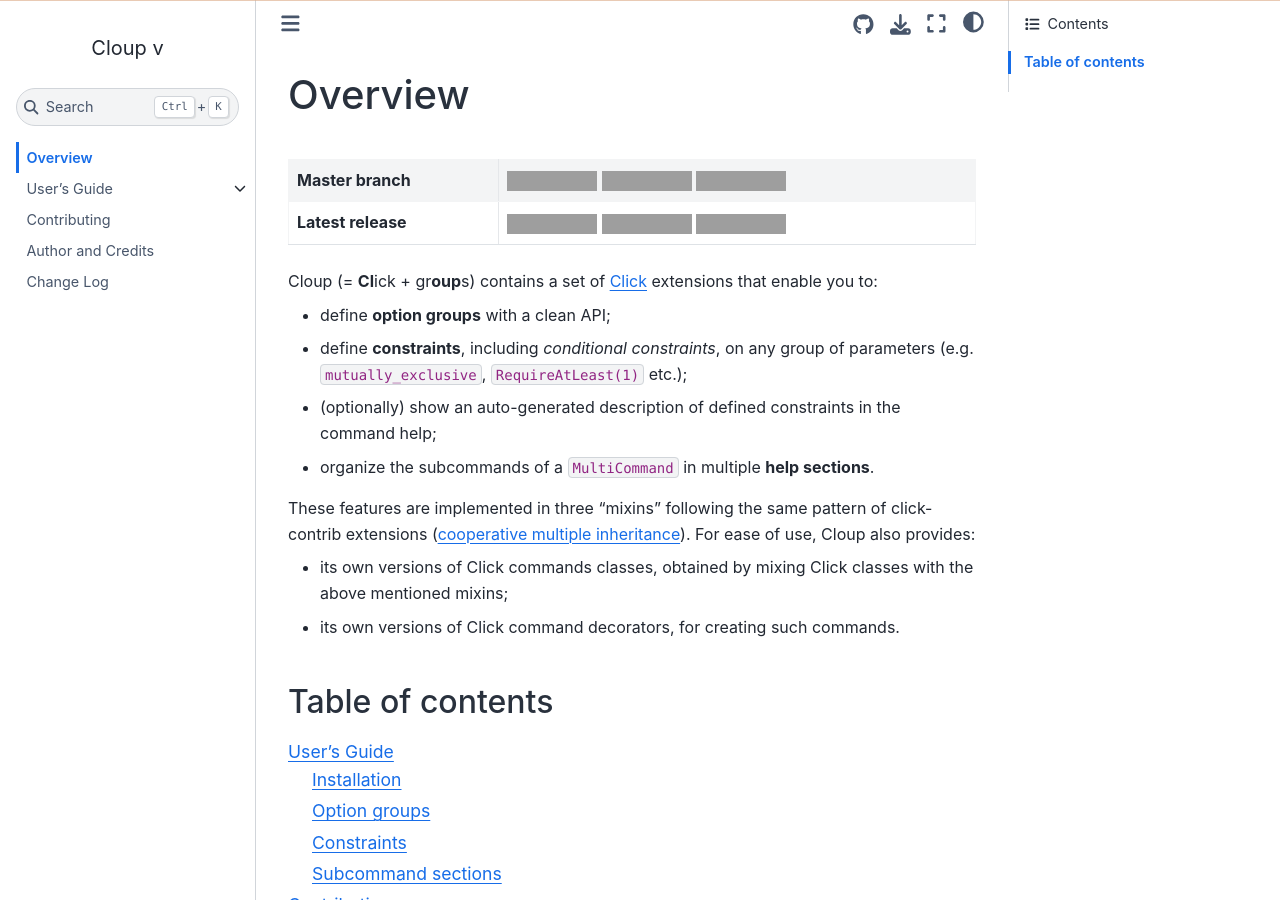
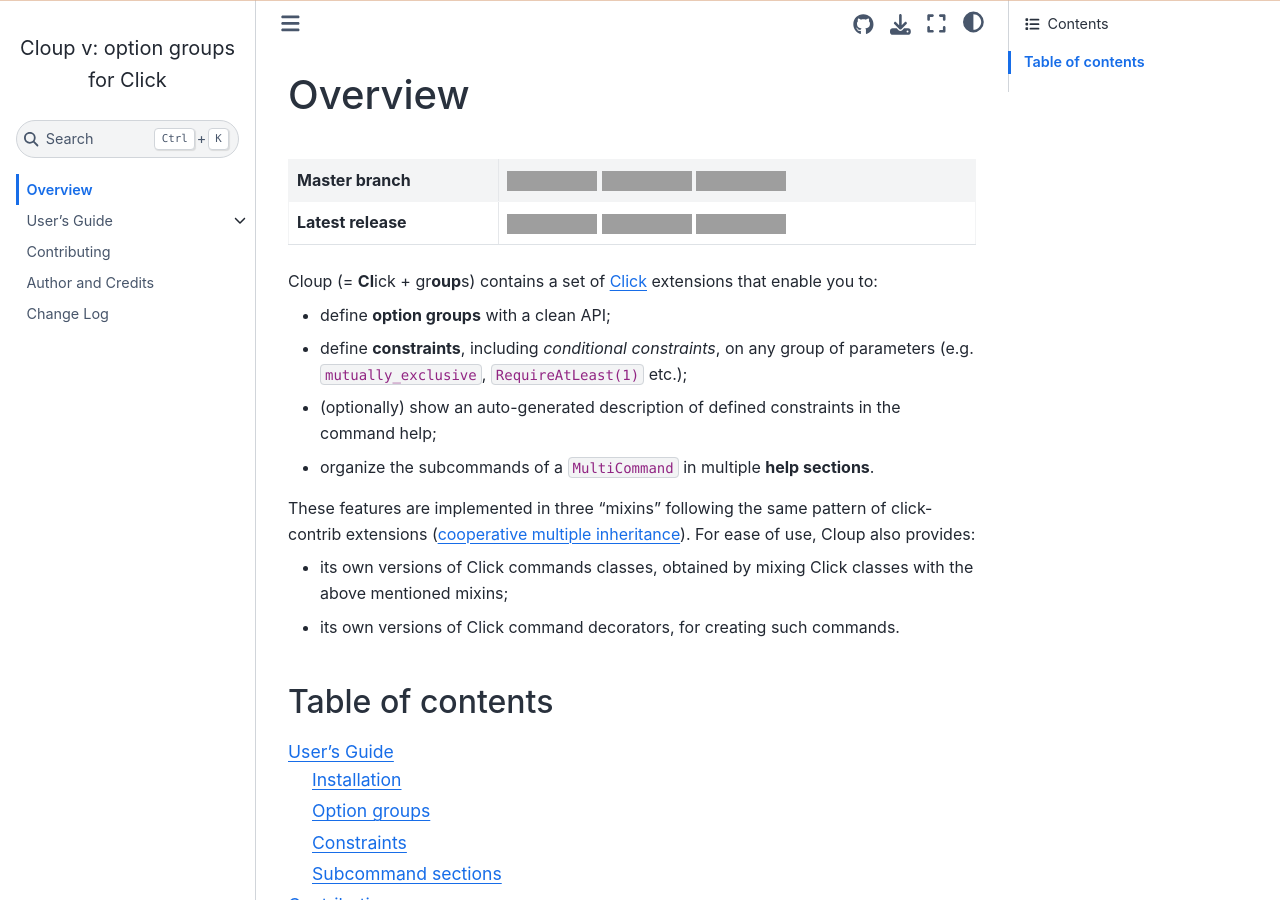
Before and after one commit to janluke/cloup, a Sphinx documentation site: the page built from docs/index.rst, in a window 1280 px wide and 900 px high. Built offline with Sphinx 7.4.7 and the Sphinx Book theme 1.1.4, drawn with Linux system fonts in a browser that asks for light colours; pages that are not in the unit, such as notebooks, are missing from menus; the version number could not be read and is left out; some of the changed lines change nothing that is shown; grey boxes are pictures that could not be loaded.

Commit message:
Docs: change title and add metadata to improve SEO

```diff
--- a/docs/conf.py
+++ b/docs/conf.py
@@ -115,7 +115,7 @@
 # The theme to use for HTML and HTML Help pages.  See the documentation for
 # a list of builtin themes.
 #
-html_title = "Cloup v{version}".format(version=version)
+html_title = f"Cloup v{version}: option groups for Click"
 html_theme = "sphinx_book_theme"
 html_theme_options = {
     "repository_url": "https://github.com/janluke/cloup",
--- a/docs/index.rst
+++ b/docs/index.rst
@@ -1,3 +1,10 @@
+.. meta::
+    :description lang=en:
+        Cloup is an extension pack for the popular Click Python library that adds
+        option groups, constraints for group of parameters and the possibility
+        to group the subcommands of a MultiCommand in multiple help sections.
+    :keywords: python, click, option groups, help sections, mutually exclusive
+
 .. include:: ../README.rst
     :end-before: if-doc-stop-here
 
```
